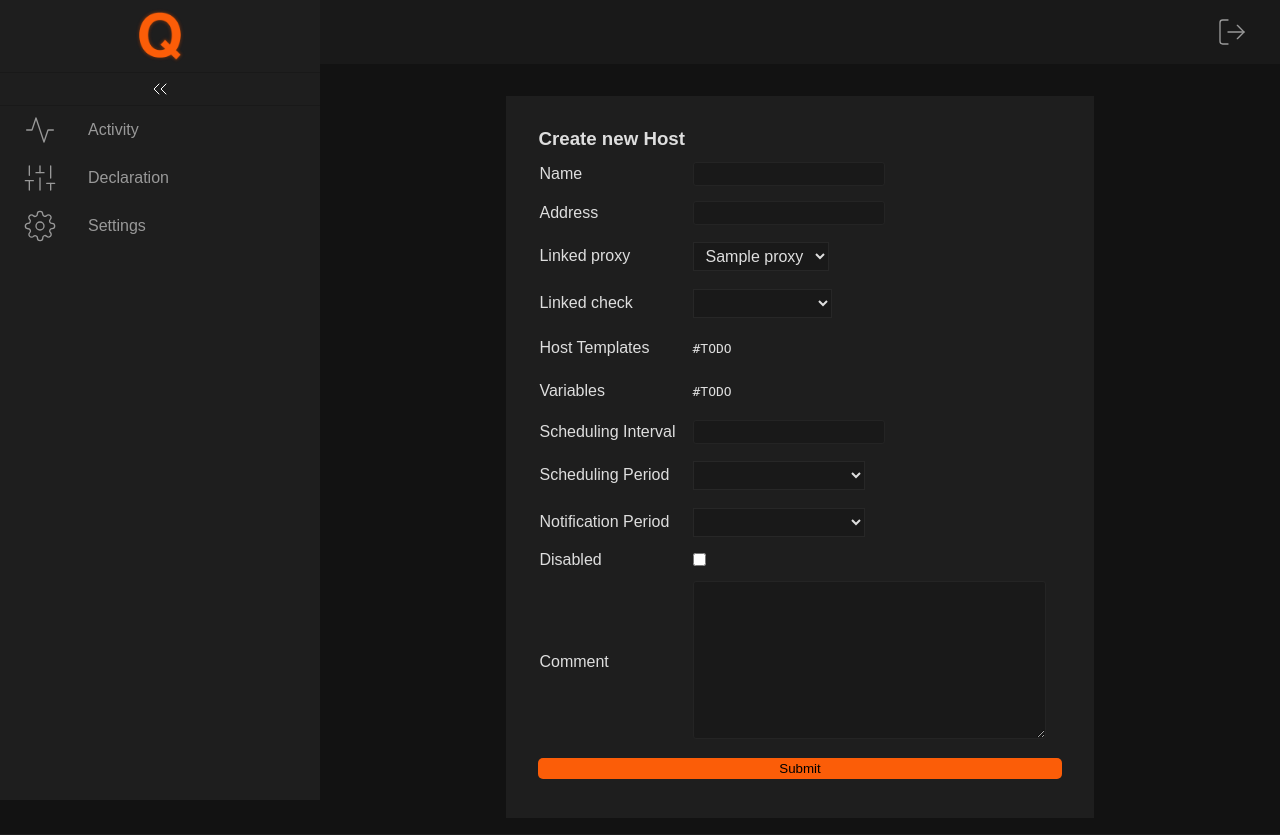
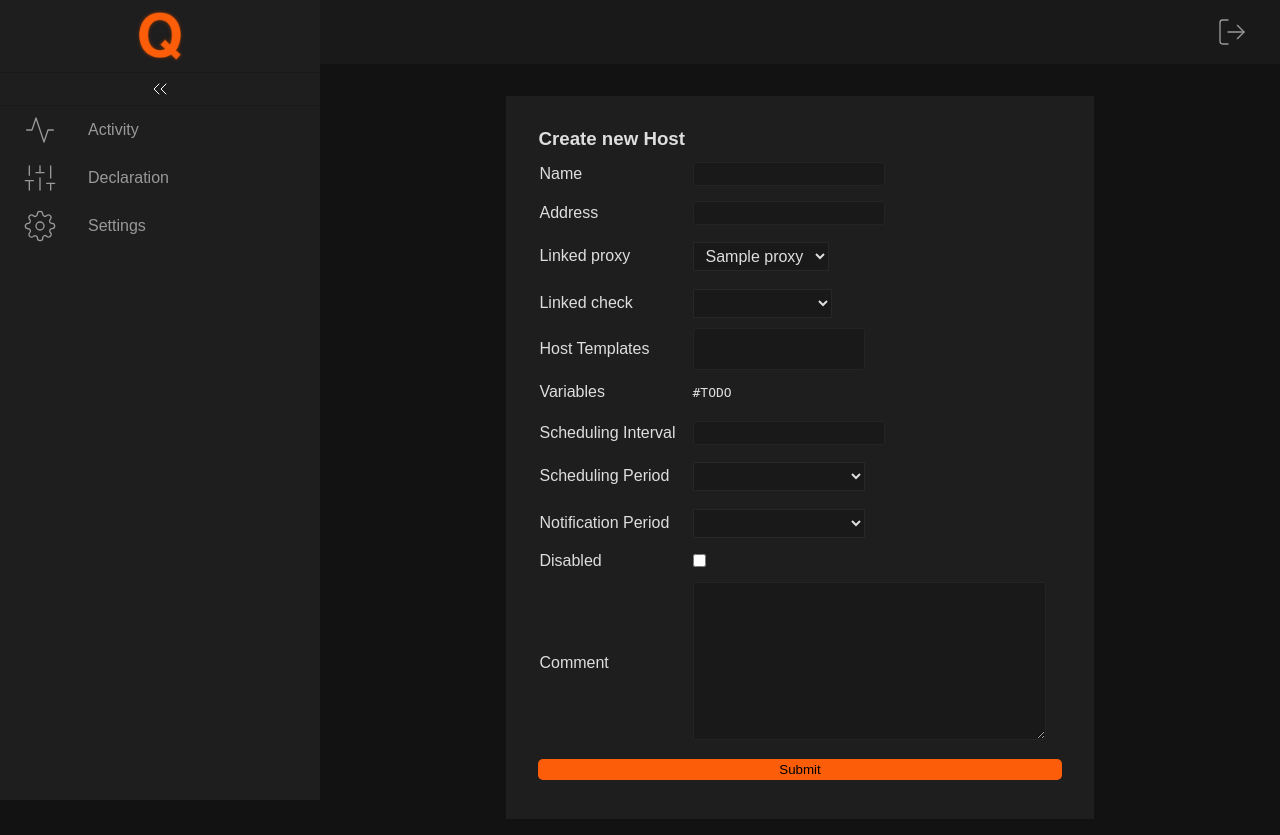
Before and after one commit to monitoring-agency/Q, a Django app: page /declaration/host/create in a window 1280 px wide. Before the commit the page ends 779 px from the top, so only its background shows below. Run offline with Django 3.2, Linux system fonts and the light colour scheme; a user stored in the database is signed in; tables that the repository leaves empty hold one stand-in row (values such as "Sample post"); some libraries are stand-ins or nearby versions; grey boxes are pictures that could not be loaded.

Commit message:
Added select2 to host

```diff
--- a/q_web/templates/declaration/host/create_or_update.html
+++ b/q_web/templates/declaration/host/create_or_update.html
@@ -31,7 +31,7 @@
                         <label for="linked_proxy">Linked proxy</label>
                     </td>
                     <td>
-                        <select id="linked_proxy" name="linked_proxy">
+                        <select class="select" id="linked_proxy" name="linked_proxy">
                         {% for entry in proxies %}
                         {% if existing.linked_proxy == entry.id %}
                             <option value="{{ entry.id }}" selected>{{ entry.name }}</option>
@@ -47,7 +47,7 @@
                         <label for="linked_check">Linked check</label>
                     </td>
                     <td>
-                        <select id="linked_check" name="linked_check">
+                        <select class="select" id="linked_check" name="linked_check">
                             <option value=""></option>
                         {% for entry in checks %}
                         {% if existing.linked_check == entry.id %}
@@ -64,7 +64,15 @@
                         <label for="host_templates">Host Templates</label>
                     </td>
                     <td>
-                        <pre>#TODO</pre>
+                        <select id="host_templates" class="multiselect" name="host_templates" multiple="multiple">
+                        {% for ht in host_templates %}
+                            {% if existing and ht.id in existing.host_templates %}
+                            <option value="{{ ht.id }}" selected>{{ ht.name }}</option>
+                            {% else %}
+                            <option value="{{ ht.id }}">{{ ht.name }}</option>
+                            {% endif %}
+                        {% endfor %}
+                        </select>
                     </td>
                 </tr>
                 <tr>
@@ -88,7 +96,7 @@
                         <label for="scheduling_period">Scheduling Period</label>
                     </td>
                     <td>
-                        <select id="scheduling_period" name="scheduling_period">
+                        <select class="select" id="scheduling_period" name="scheduling_period">
                             <option value=""></option>
                         {% for entry in time_periods %}
                         {% if existing.scheduling_period == entry.id %}
@@ -105,7 +113,7 @@
                         <label for="notification_period">Notification Period</label>
                     </td>
                     <td>
-                        <select id="notification_period" name="notification_period">
+                        <select class="select" id="notification_period" name="notification_period">
                             <option value=""></option>
                         {% for entry in time_periods %}
                         {% if existing.notification_period == entry.id %}
@@ -134,7 +142,7 @@
                     </td>
                 </tr>
             </table>
-            <button>Submit</button>
+            <button class="button">Submit</button>
         </div>
     </form>
 </div>
```
